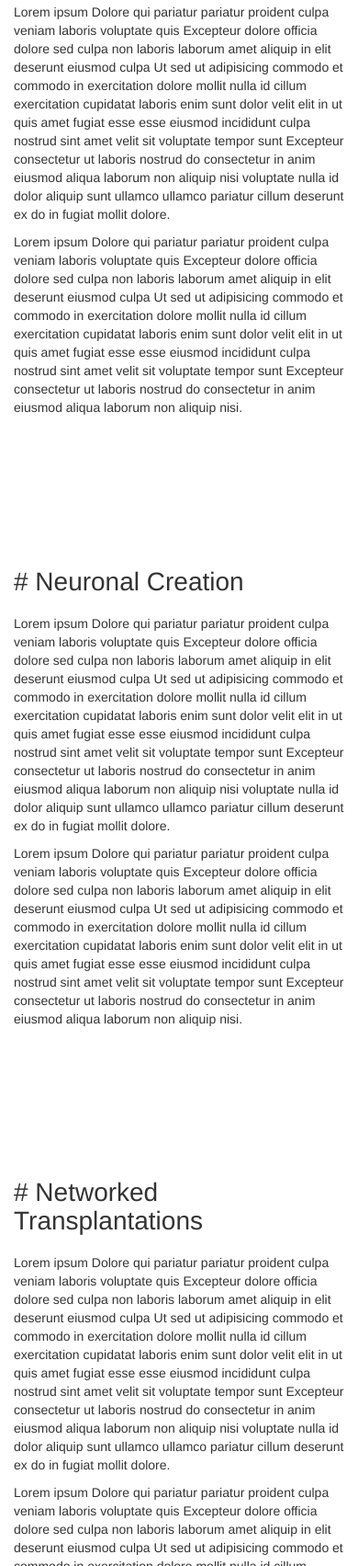
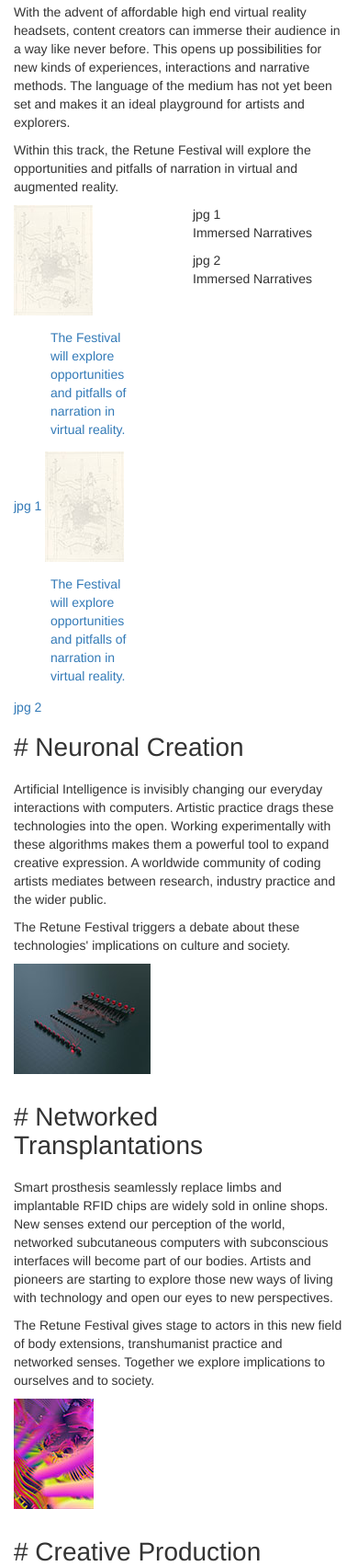
Before and after one commit to retune/retune16-website, a website: page topics/index.html in a window 390 px wide. Shown: the part 1350-3053 px from the top of the page at 92% size. Drawn offline with Linux system fonts and the light colour scheme; files that its build step writes are made by us from their sources.

Commit message:
added content and added some style finetuning to topics page

```diff
--- a/scss/topics.scss
+++ b/scss/topics.scss
@@ -25,18 +25,35 @@
   overflow: hidden;
   min-height: 100%;
   .topic-card {
-    margin-bottom: 30px;
+    margin-bottom: 100px;
     padding-bottom: 60px;
     border-bottom: 1px solid $border-grey;
     min-height: 100%;
     .topic-info {
+      margin-bottom: 2em;
       h1 {
         margin-top:0;
+        margin-bottom: 1.5em;
       }
       p {
-        margin-bottom: 20px;
+        margin-bottom: 1em;
+        font-size: 2em;
       }
     }
+    span.image-number {
+      display: block;
+      margin-top: 10px;
+      padding-left: 3px;
+    }
+    .gallery {
+      margin-top: 0;
+    }
+    .captions {
+      p {
+        margin-bottom: 1em;
+      }
+    }
+
   }
 }
 
--- a/topics/index.html
+++ b/topics/index.html
@@ -61,7 +61,7 @@
           <ul class="nav navbar-nav">
             <li class="nav-item"><a href="../">About</a></li>
             <li class="nav-item"><a href="#">Topics</a></li>
-            <li class="nav-item"><a href="/artists">Artists</a></li>
+            <li class="nav-item"><a href="../artists/">Artists</a></li>
             <!-- <li class="nav-item"><a href="#">Workshops</a></li> -->
             <!-- <li class="nav-item"><a href="#">Program</a></li> -->
             <!-- <li class="nav-item"><a href="/#location">Location</a></li> -->
@@ -103,29 +103,41 @@
             <div class="col-xs-12 topic-info">
               <h1># Immersed Narratives</h1>
               <p class="topic-description">
-                Lorem ipsum Dolore qui pariatur pariatur proident culpa veniam laboris voluptate quis Excepteur dolore officia dolore sed culpa non laboris laborum amet aliquip in elit deserunt eiusmod culpa Ut sed ut adipisicing commodo et commodo in exercitation dolore mollit nulla id cillum exercitation cupidatat laboris enim sunt dolor velit elit in ut quis amet fugiat esse esse eiusmod incididunt culpa nostrud sint amet velit sit voluptate tempor sunt Excepteur consectetur ut laboris nostrud do consectetur in anim eiusmod aliqua laborum non aliquip nisi voluptate nulla id dolor aliquip sunt ullamco ullamco pariatur cillum deserunt ex do in fugiat mollit dolore.
+                With the advent of affordable high end virtual reality headsets, content creators can immerse their audience in a way like never before. This opens up possibilities for new kinds of experiences, interactions and narrative methods. The language of the medium has not yet been set and makes it an ideal playground for artists and explorers.
               </p>
               <p class="topic-description">
-                Lorem ipsum Dolore qui pariatur pariatur proident culpa veniam laboris voluptate quis Excepteur dolore officia dolore sed culpa non laboris laborum amet aliquip in elit deserunt eiusmod culpa Ut sed ut adipisicing commodo et commodo in exercitation dolore mollit nulla id cillum exercitation cupidatat laboris enim sunt dolor velit elit in ut quis amet fugiat esse esse eiusmod incididunt culpa nostrud sint amet velit sit voluptate tempor sunt Excepteur consectetur ut laboris nostrud do consectetur in anim eiusmod aliqua laborum non aliquip nisi.
+                 Within this track, the Retune Festival will explore the opportunities and pitfalls of narration in virtual and augmented reality.
               </p>
-              <div id="Immersed-Narratives-gallery" class="gallery">
-                <a href="../img/Creative-Production-01_small.jpg" data-size="914x1200" data-author="" class="demo-gallery__img--main">
-                  <img src="../img/Creative-Production-01_small.jpg" alt="" />
-                  <figure></figure>
-                </a>
-                <a href="../img/Creative-Production-02.jpg" data-size="1500x844" data-author="" class="demo-gallery__img--main">
-                  <img src="../img/Creative-Production-02_small.jpg" alt="" />
-                  <figure></figure>
-                </a>
-                <a href="../img/Creative-Production-03.jpg" data-size="1500x1000" data-author="" class="demo-gallery__img--main">
-                  <img src="../img/Creative-Production-03_small.jpg" alt="" />
-                  <figure></figure>
-                </a>
-                <a href="../img/Creative-Production-04.jpg" data-size="1500x844" data-author="" class="demo-gallery__img--main">
-                  <img src="../img/Creative-Production-04_small.jpg" alt="" />
-                  <figure></figure>
-                </a>
-              </div>
+            </div>
+            <div id="Immersed-Narratives-gallery" class="col-xs-6 gallery">
+              <a href="../img/Immersed-Narratives.jpg" data-size="1500x2085" data-author="Artificial Rome" class="demo-gallery__img--main">
+                <img src="../img/Immersed-Narratives_small.jpg" alt="" />
+                <figure>The Festival will explore opportunities and pitfalls of narration in virtual reality.</figure>
+                <span class="image-number">jpg 1</span>
+              </a>
+              <a href="../img/Immersed-Narratives.jpg" data-size="1500x2085" data-author="Artificial Rome" class="demo-gallery__img--main">
+                <img src="../img/Immersed-Narratives_small.jpg" alt="" />
+                <figure>The Festival will explore opportunities and pitfalls of narration in virtual reality.</figure>
+                <span class="image-number">jpg 2</span>
+              </a>
+            </div>
+            <div id="Immersed-Narratives-captions" class="col-xs-6 captions">
+              <p>jpg 1<br/>Immersed Narratives</p>
+              <p>jpg 2<br/>Immersed Narratives</p>
+            </div>
+
+            <div class="col-xs-12 topic-program" style="display:none">
+              <h2>Artists within the # Immersed Narratives track</h2>
+              <ul>
+                <li>Anrick Bregman</li>
+                <li>Daniel Irrgang</li>
+                <li>IN VR</li>
+                <li>Karim Ben Khelifa</li>
+                <li>Klara Ravat</li>
+                <li>Marta Di Francesco</li>
+                <li>Sara Lisa Vogl</li>
+                <li>Tebjan Halm</li>
+              </ul>
             </div>
           </div>
         </div>
@@ -135,26 +147,14 @@
             <div class="col-xs-12 topic-info">
               <h1># Neuronal Creation</h1>
               <p class="topic-description">
-                Lorem ipsum Dolore qui pariatur pariatur proident culpa veniam laboris voluptate quis Excepteur dolore officia dolore sed culpa non laboris laborum amet aliquip in elit deserunt eiusmod culpa Ut sed ut adipisicing commodo et commodo in exercitation dolore mollit nulla id cillum exercitation cupidatat laboris enim sunt dolor velit elit in ut quis amet fugiat esse esse eiusmod incididunt culpa nostrud sint amet velit sit voluptate tempor sunt Excepteur consectetur ut laboris nostrud do consectetur in anim eiusmod aliqua laborum non aliquip nisi voluptate nulla id dolor aliquip sunt ullamco ullamco pariatur cillum deserunt ex do in fugiat mollit dolore.
+                Artificial Intelligence is invisibly changing our everyday interactions with computers. Artistic practice drags these technologies into the open. Working experimentally with these algorithms makes them a powerful tool to expand creative expression. A worldwide community of coding artists mediates between research, industry practice and the wider public.
               </p>
               <p class="topic-description">
-                Lorem ipsum Dolore qui pariatur pariatur proident culpa veniam laboris voluptate quis Excepteur dolore officia dolore sed culpa non laboris laborum amet aliquip in elit deserunt eiusmod culpa Ut sed ut adipisicing commodo et commodo in exercitation dolore mollit nulla id cillum exercitation cupidatat laboris enim sunt dolor velit elit in ut quis amet fugiat esse esse eiusmod incididunt culpa nostrud sint amet velit sit voluptate tempor sunt Excepteur consectetur ut laboris nostrud do consectetur in anim eiusmod aliqua laborum non aliquip nisi.
+                The Retune Festival triggers a debate about these technologies' implications on culture and society.
               </p>
               <div id="Neuronal-Creation-gallery" class="gallery">
-                <a href="../img/Creative-Production-01_small.jpg" data-size="914x1200" data-author="" class="demo-gallery__img--main">
-                  <img src="../img/Creative-Production-01_small.jpg" alt="" />
-                  <figure></figure>
-                </a>
-                <a href="../img/Creative-Production-02.jpg" data-size="1500x844" data-author="" class="demo-gallery__img--main">
-                  <img src="../img/Creative-Production-02_small.jpg" alt="" />
-                  <figure></figure>
-                </a>
-                <a href="../img/Creative-Production-03.jpg" data-size="1500x1000" data-author="" class="demo-gallery__img--main">
-                  <img src="../img/Creative-Production-03_small.jpg" alt="" />
-                  <figure></figure>
-                </a>
-                <a href="../img/Creative-Production-04.jpg" data-size="1500x844" data-author="" class="demo-gallery__img--main">
-                  <img src="../img/Creative-Production-04_small.jpg" alt="" />
+                <a href="../img/Neuronal-Creation.jpg" data-size="1500x1208" data-author="Mate Steinforth" class="demo-gallery__img--main">
+                  <img src="../img/Neuronal-Creation_small.jpg" alt="" />
                   <figure></figure>
                 </a>
               </div>
@@ -167,26 +167,14 @@
             <div class="col-xs-12 topic-info">
               <h1># Networked Transplantations</h1>
               <p class="topic-description">
-                Lorem ipsum Dolore qui pariatur pariatur proident culpa veniam laboris voluptate quis Excepteur dolore officia dolore sed culpa non laboris laborum amet aliquip in elit deserunt eiusmod culpa Ut sed ut adipisicing commodo et commodo in exercitation dolore mollit nulla id cillum exercitation cupidatat laboris enim sunt dolor velit elit in ut quis amet fugiat esse esse eiusmod incididunt culpa nostrud sint amet velit sit voluptate tempor sunt Excepteur consectetur ut laboris nostrud do consectetur in anim eiusmod aliqua laborum non aliquip nisi voluptate nulla id dolor aliquip sunt ullamco ullamco pariatur cillum deserunt ex do in fugiat mollit dolore.
+                Smart prosthesis seamlessly replace limbs and implantable RFID chips are widely sold in online shops. New senses extend our perception of the world, networked subcutaneous computers with subconscious interfaces will become part of our bodies. Artists and pioneers are starting to explore those new ways of living with technology and open our eyes to new perspectives.
               </p>
               <p class="topic-description">
-                Lorem ipsum Dolore qui pariatur pariatur proident culpa veniam laboris voluptate quis Excepteur dolore officia dolore sed culpa non laboris laborum amet aliquip in elit deserunt eiusmod culpa Ut sed ut adipisicing commodo et commodo in exercitation dolore mollit nulla id cillum exercitation cupidatat laboris enim sunt dolor velit elit in ut quis amet fugiat esse esse eiusmod incididunt culpa nostrud sint amet velit sit voluptate tempor sunt Excepteur consectetur ut laboris nostrud do consectetur in anim eiusmod aliqua laborum non aliquip nisi.
+                The Retune Festival gives stage to actors in this new field of body extensions, transhumanist practice and networked senses. Together we explore implications to ourselves and to society.
               </p>
               <div id="Networked-Transplantations-gallery" class="gallery">
-                <a href="../img/Creative-Production-01_small.jpg" data-size="914x1200" data-author="" class="demo-gallery__img--main">
-                  <img src="../img/Creative-Production-01_small.jpg" alt="" />
-                  <figure></figure>
-                </a>
-                <a href="../img/Creative-Production-02.jpg" data-size="1500x844" data-author="" class="demo-gallery__img--main">
-                  <img src="../img/Creative-Production-02_small.jpg" alt="" />
-                  <figure></figure>
-                </a>
-                <a href="../img/Creative-Production-03.jpg" data-size="1500x1000" data-author="" class="demo-gallery__img--main">
-                  <img src="../img/Creative-Production-03_small.jpg" alt="" />
-                  <figure></figure>
-                </a>
-                <a href="../img/Creative-Production-04.jpg" data-size="1500x844" data-author="" class="demo-gallery__img--main">
-                  <img src="../img/Creative-Production-04_small.jpg" alt="" />
+                <a href="../img/Networked-Transplantations.jpg" data-size="1088x1500" data-author="onformative" class="demo-gallery__img--main">
+                  <img src="../img/Networked-Transplantations_small.jpg" alt="" />
                   <figure></figure>
                 </a>
               </div>
@@ -199,26 +187,14 @@
             <div class="col-xs-12 topic-info">
               <h1># Creative Production</h1>
               <p class="topic-description">
-                Lorem ipsum Dolore qui pariatur pariatur proident culpa veniam laboris voluptate quis Excepteur dolore officia dolore sed culpa non laboris laborum amet aliquip in elit deserunt eiusmod culpa Ut sed ut adipisicing commodo et commodo in exercitation dolore mollit nulla id cillum exercitation cupidatat laboris enim sunt dolor velit elit in ut quis amet fugiat esse esse eiusmod incididunt culpa nostrud sint amet velit sit voluptate tempor sunt Excepteur consectetur ut laboris nostrud do consectetur in anim eiusmod aliqua laborum non aliquip nisi voluptate nulla id dolor aliquip sunt ullamco ullamco pariatur cillum deserunt ex do in fugiat mollit dolore.
+                Times for creative minds to become creative producers have never been better. Artists and designers have been incorporating interactive and networked technology in their works for decades. Now their experimental products create new impulses and resonate perfectly with a market that puts high value on the creatives’ core competences: individuality, design and experience.
               </p>
               <p class="topic-description">
-                Lorem ipsum Dolore qui pariatur pariatur proident culpa veniam laboris voluptate quis Excepteur dolore officia dolore sed culpa non laboris laborum amet aliquip in elit deserunt eiusmod culpa Ut sed ut adipisicing commodo et commodo in exercitation dolore mollit nulla id cillum exercitation cupidatat laboris enim sunt dolor velit elit in ut quis amet fugiat esse esse eiusmod incididunt culpa nostrud sint amet velit sit voluptate tempor sunt Excepteur consectetur ut laboris nostrud do consectetur in anim eiusmod aliqua laborum non aliquip nisi.
+                The Retune Festival explores the way creative entrepreneurs get from prototype to serial production. What is needed to bring ideas not just on the streets, but on all the streets in every city?
               </p>
               <div id="Creative-Production-gallery" class="gallery">
-                <a href="../img/Creative-Production-01_small.jpg" data-size="914x1200" data-author="" class="demo-gallery__img--main">
-                  <img src="../img/Creative-Production-01_small.jpg" alt="" />
-                  <figure></figure>
-                </a>
-                <a href="../img/Creative-Production-02.jpg" data-size="1500x844" data-author="" class="demo-gallery__img--main">
-                  <img src="../img/Creative-Production-02_small.jpg" alt="" />
-                  <figure></figure>
-                </a>
-                <a href="../img/Creative-Production-03.jpg" data-size="1500x1000" data-author="" class="demo-gallery__img--main">
-                  <img src="../img/Creative-Production-03_small.jpg" alt="" />
-                  <figure></figure>
-                </a>
-                <a href="../img/Creative-Production-04.jpg" data-size="1500x844" data-author="" class="demo-gallery__img--main">
-                  <img src="../img/Creative-Production-04_small.jpg" alt="" />
+                <a href="../img/Creative-Production.jpg" data-size="1500x1500" data-author="Studio NAND" class="demo-gallery__img--main">
+                  <img src="../img/Creative-Production_small.jpg" alt="" />
                   <figure></figure>
                 </a>
               </div>
```
Also changed, not shown: img/Creative-Production.jpg (added), img/Creative-Production_small.jpg (added), img/Immersed-Narratives.jpg (added), img/Immersed-Narratives_small.jpg (added), img/Networked-Transplantations.jpg (added), img/Networked-Transplantations_small.jpg (added), img/Neuronal-Creation.jpg (added), img/Neuronal-Creation_small.jpg (added).
